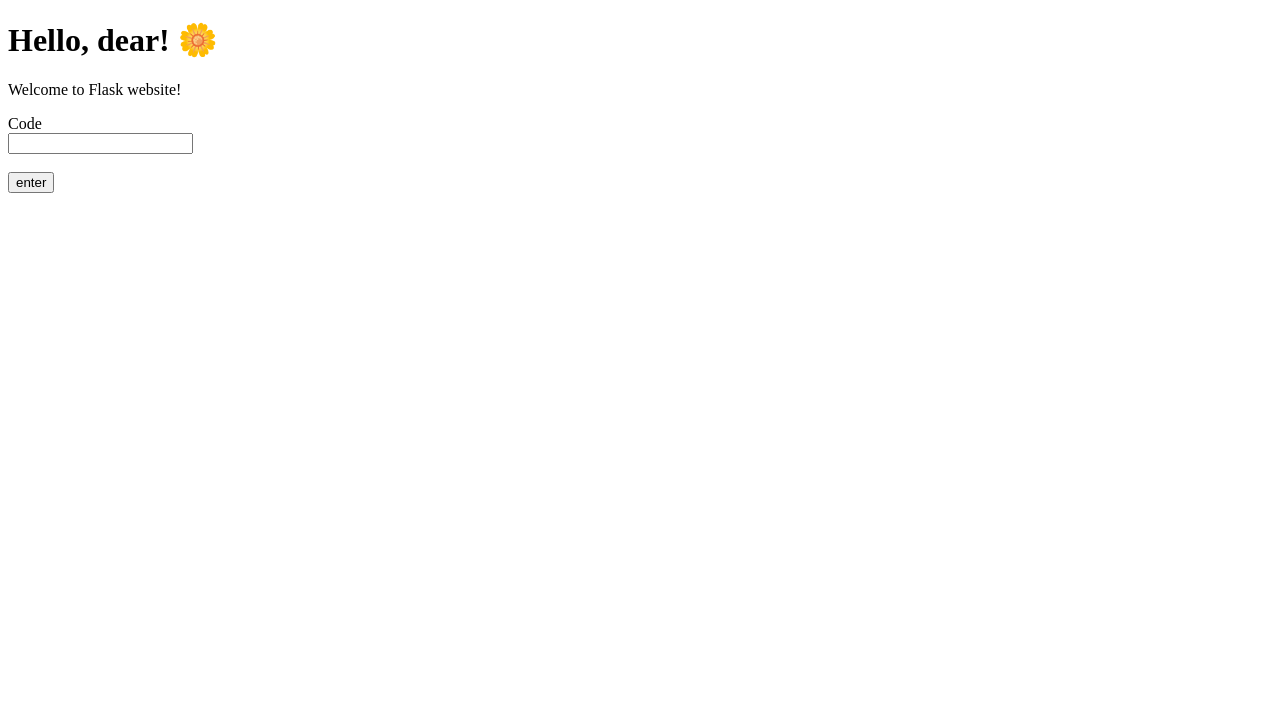
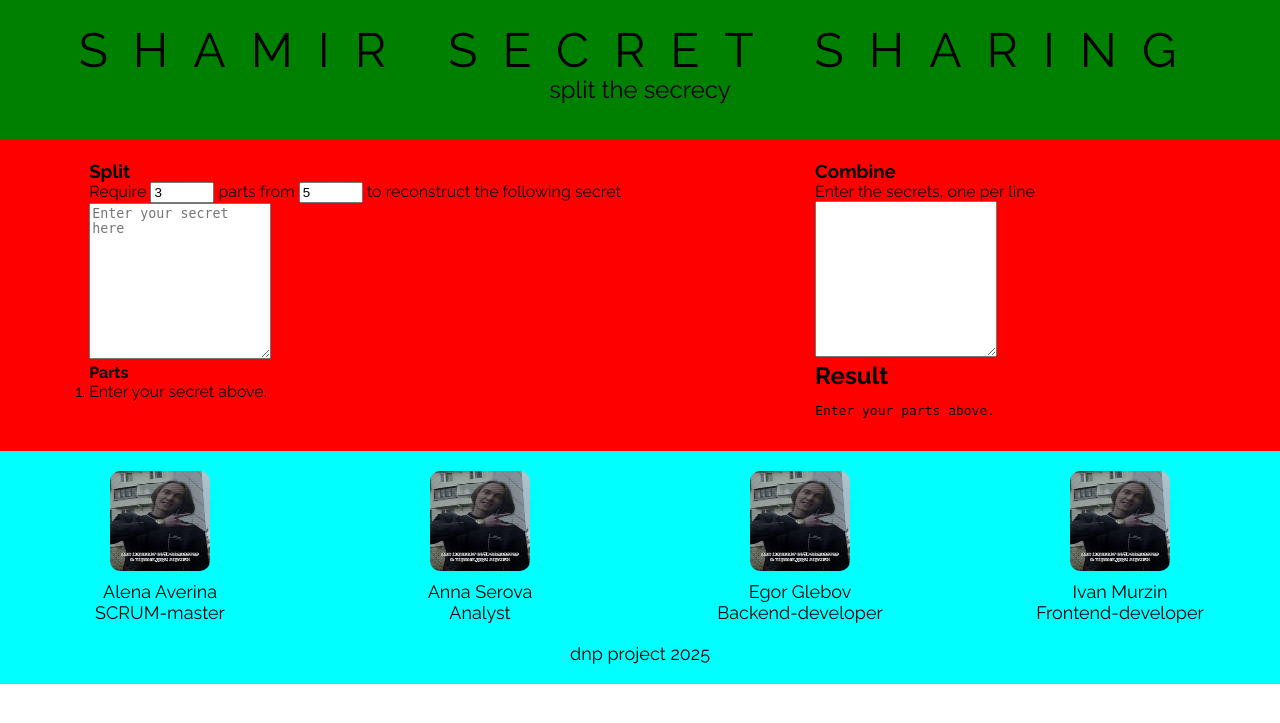
Before and after one commit to i-geeg-i/dnp-shamir, a Flask app: page / in a window 1280 px wide. Shown: the top 723 px of the page. Run offline with Flask 3, Linux system fonts and the light colour scheme.

Commit message:
markup and some styles applied

```diff
--- /dev/null
+++ b/static/fonts/fonts.css
@@ -0,0 +1,17 @@
+@font-face {
+  font-family: Raleway;
+  src:
+    url(./Raleway-Regular.woff2) format('woff2'),
+    url(./Raleway-Regular.woff) format('woff');
+  font-weight: normal;
+  font-display: swap;
+}
+
+@font-face {
+  font-family: Raleway;
+  src:
+    url(./Raleway-Bold.woff2) format('woff2'),
+    url(./Raleway-Bold.woff) format('woff');
+  font-weight: bold;
+  font-display: swap;
+}
--- /dev/null
+++ b/static/global.css
@@ -0,0 +1,39 @@
+*,
+*::before,
+*::after {
+  box-sizing: border-box;
+}
+
+body {
+  width: 100%;
+  margin: 0 auto;
+  font-family: Raleway, sans-serif;
+}
+
+h1,
+h2,
+h3,
+h4,
+h5,
+h6,
+p,
+ul,
+ol,
+li,
+blockquote {
+  margin: 0;
+  padding: 0;
+}
+
+a {
+  color: inherit;
+  text-decoration: none;
+}
+
+img {
+  width: 100%;
+}
+
+button {
+  font: inherit;
+}
--- a/static/style.css
+++ b/static/style.css
@@ -0,0 +1,76 @@
+.header {
+  background-color: green;
+  padding: 30px 0;
+}
+
+.header__text {
+  text-align: center;
+  font-family: Raleway, Arial, Helvetica, sans-serif;
+  font-weight: 800;
+  font-size: 56px;
+  line-height: 40px;
+}
+
+.big {
+  font-weight: 400;
+  font-size: 48px;
+  text-transform: uppercase;
+  letter-spacing: 25px;
+}
+
+.small {
+  font-weight: 100;
+  font-size: 24px;
+}
+
+.main {
+  background-color: red;
+  display: grid;
+  grid-template-columns: 1fr 1fr;
+  padding: 20px 70px;
+  justify-items: center;
+}
+
+.footer {
+  background-color: aqua;
+  padding: 20px 0;
+  font-family: Raleway, Arial, Helvetica, sans-serif;
+
+}
+
+.footer__card-list {
+  display: grid;
+  grid-template-columns: 1fr 1fr 1fr 1fr;
+  justify-content: space-between;
+  list-style: none;
+}
+
+.footer__card {
+  display: flex;
+  align-items: center;
+  flex-direction: column;
+}
+
+.footer__card-name {
+  font-weight: 400;
+  font-size: 18px;
+}
+
+.footer__card-description {
+  font-weight: 400;
+  font-size: 18px;
+}
+
+.footer__photo {
+  width: 100px;
+  height: 100px;
+  border-radius: 10px;
+  margin-bottom: 10px;
+}
+
+.footer__last {
+  margin-top: 20px;
+  text-align: center;
+  font-weight: 100;
+  font-size: 18px;
+}
--- a/templates/index.html
+++ b/templates/index.html
@@ -1,16 +1,71 @@
-<!doctype html>
-<html>
-<head>
-    <title>My Cute Flask Site</title>
-    <link rel="stylesheet" href="{{ url_for('static', filename='style.css') }}">
-</head>
-<body>
-    <h1>Hello, dear! 🌼</h1>
-    <p>Welcome to Flask website!</p>
-    <form action="/split" method="POST">
-        <label for="code">Code</label><br>
-        <input type="text" id="code" name="code" required><br><br>
-        <input type="submit" value="enter">
-    </form>
-</body>
+<!DOCTYPE html>
+<html lang="en">
+    <head>
+        <meta charset="UTF-8" />
+        <meta http-equiv="X-UA-Compatible" content="IE=edge" />
+        <meta name="viewport" content="width=device-width, initial-scale=1.0" />
+        <title>Shamir Secret Sharing | DNP project</title>
+        <link rel="stylesheet" href="../static/global.css">
+        <link rel="stylesheet" href="../static/fonts/fonts.css">
+        <link rel="stylesheet" href="../static/style.css">
+    </head>
+    <body>
+        <header class="header">
+            <h1 class="header__text big">shamir secret sharing</h1>
+            <h2 class="header__text small">split the secrecy</h2>
+        </header>
+        <main class="main">
+            <div class="main__section split__section">
+                <h3>Split</h3>
+                <div class="split__section-numbers">
+                    Require
+                    <input class="required form-control" type="number" value="3" min="2" max="255">
+                    parts from
+                    <input class="total form-control" type="number" value="5" min="2" max="255">
+                    to reconstruct the following secret
+                </div>
+                <textarea class="secret form-control" rows=10 placeholder="Enter your secret here"></textarea>
+                <h4>Parts</h4>
+                <ol class="split__section-list">
+                    <li class="split__section-list-item">Enter your secret above.</li>
+                </ol>
+            </div>
+            <div class="main__section combine__section">
+                <h3>Combine</h3>
+                <p class="form-control-static">
+                    Enter the secrets, one per line
+                </p>
+                <textarea class="parts form-control" rows=10></textarea>
+                <h2>Result</h2>
+                <pre class="combined">Enter your parts above.</pre>
+            </div>
+        </main>
+        <footer class="footer">
+            <ul class="footer__card-list">
+                <li class="footer__card">
+                    <img src="../static/photo-template.jpg" class="footer__photo" alter="developer photo">
+                    <h2 class="footer__card-name">Alena Averina</h2>
+                    <h2 class="footer__card-description">SCRUM-master</h2>
+                </li>
+                <li class="footer__card">
+                    <img src="../static/photo-template.jpg" class="footer__photo" alter="developer photo">
+                    <h2 class="footer__card-name">Anna Serova</h2>
+                    <h2 class="footer__card-description">Analyst</h2>
+                </li>
+                <li class="footer__card">
+                    <img src="../static/photo-template.jpg" class="footer__photo" alter="developer photo">
+                    <h2 class="footer__card-name">Egor Glebov</h2>
+                    <h2 class="footer__card-description">Backend-developer</h2>
+                </li>
+                <li class="footer__card">
+                    <img src="../static/photo-template.jpg" class="footer__photo" alter="developer photo">
+                    <h2 class="footer__card-name">Ivan Murzin</h2>
+                    <h2 class="footer__card-description">Frontend-developer</h2>
+                </li>
+            </ul>
+
+            <h3 class="footer__last">dnp project 2025</h3>
+        </footer>
+
+    </body>
 </html>
```
Also changed, not shown: static/fonts/Raleway-Bold.woff (added), static/fonts/Raleway-Bold.woff2 (added), static/fonts/Raleway-Regular.woff (added), static/fonts/Raleway-Regular.woff2 (added), static/photo-template.jpg (added).
